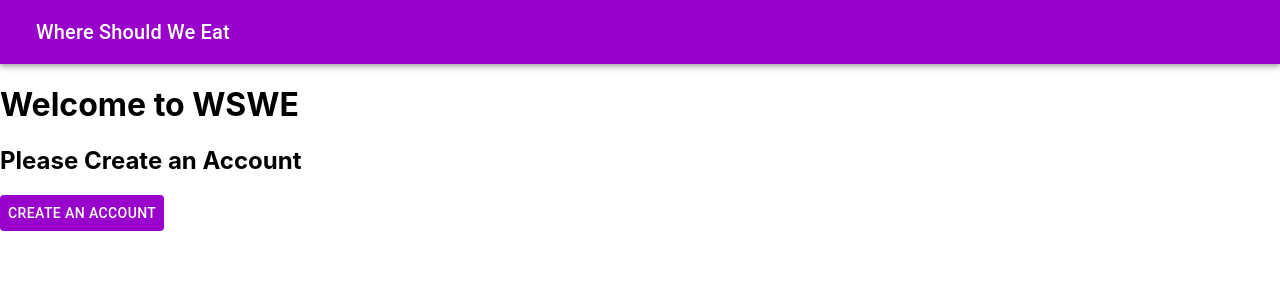
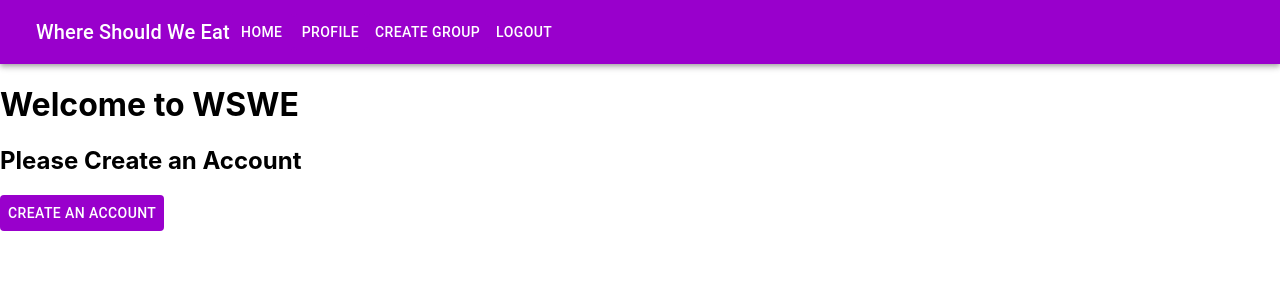
Before and after one commit to erebusrover/where-should-we-eat, a React (Create React App) app: page / in a window 1280 px wide. Shown: the top 300 px of the page. Built offline with nearby package versions, Linux system fonts and the light colour scheme.

Commit message:
conditionally call handleViewChange with createGRoup view so it doesn't call getUsersGroups

```diff
--- a/src/App.jsx
+++ b/src/App.jsx
@@ -94,8 +94,11 @@ class App extends React.Component {
 
   async handleViewChange(view) {
     console.log(`${view} button clicked`);
-    if (view === 'home'){
+    if (view === 'home') {
       await this.getUsersGroups(this.state.user);
+      await this.setState({ view: `/${view}` });
+    }
+    else if (view === 'createGroup') {
       await this.setState({ view: `/${view}` });
     }
     else if (view !== 'profile') {
@@ -469,11 +472,9 @@ class App extends React.Component {
 
     return (
             <div>
-               <div> {user !== ''
-                 ? <Header handleViewChange={handleViewChange} handleSignInWithGoogle={handleLoginClick} handleSignOutWithGoogle={handleSignOutWithGoogle} />
-                 : <AltHeader/>
-          }
-        </div>
+               <div>
+                 <Header handleViewChange={handleViewChange} handleSignInWithGoogle={handleLoginClick} handleSignOutWithGoogle={handleSignOutWithGoogle} />
+              </div>
                 <Dialog onBackdropClick={() => { toggleDialog(); }} open={this.state.open}>
                     <DialogTitle>Sorry {user} an error has occurred</DialogTitle>
                 </Dialog>
```
